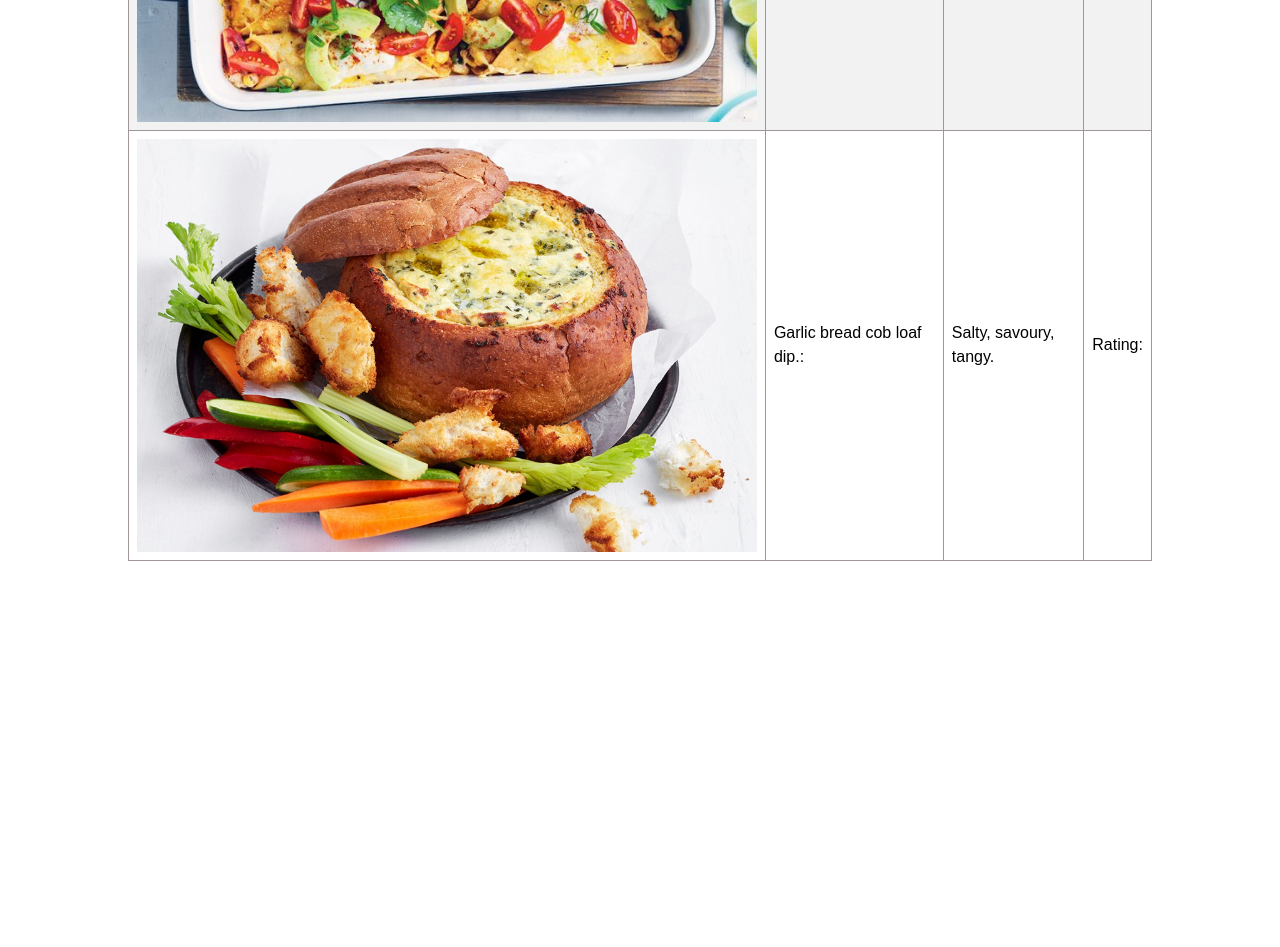
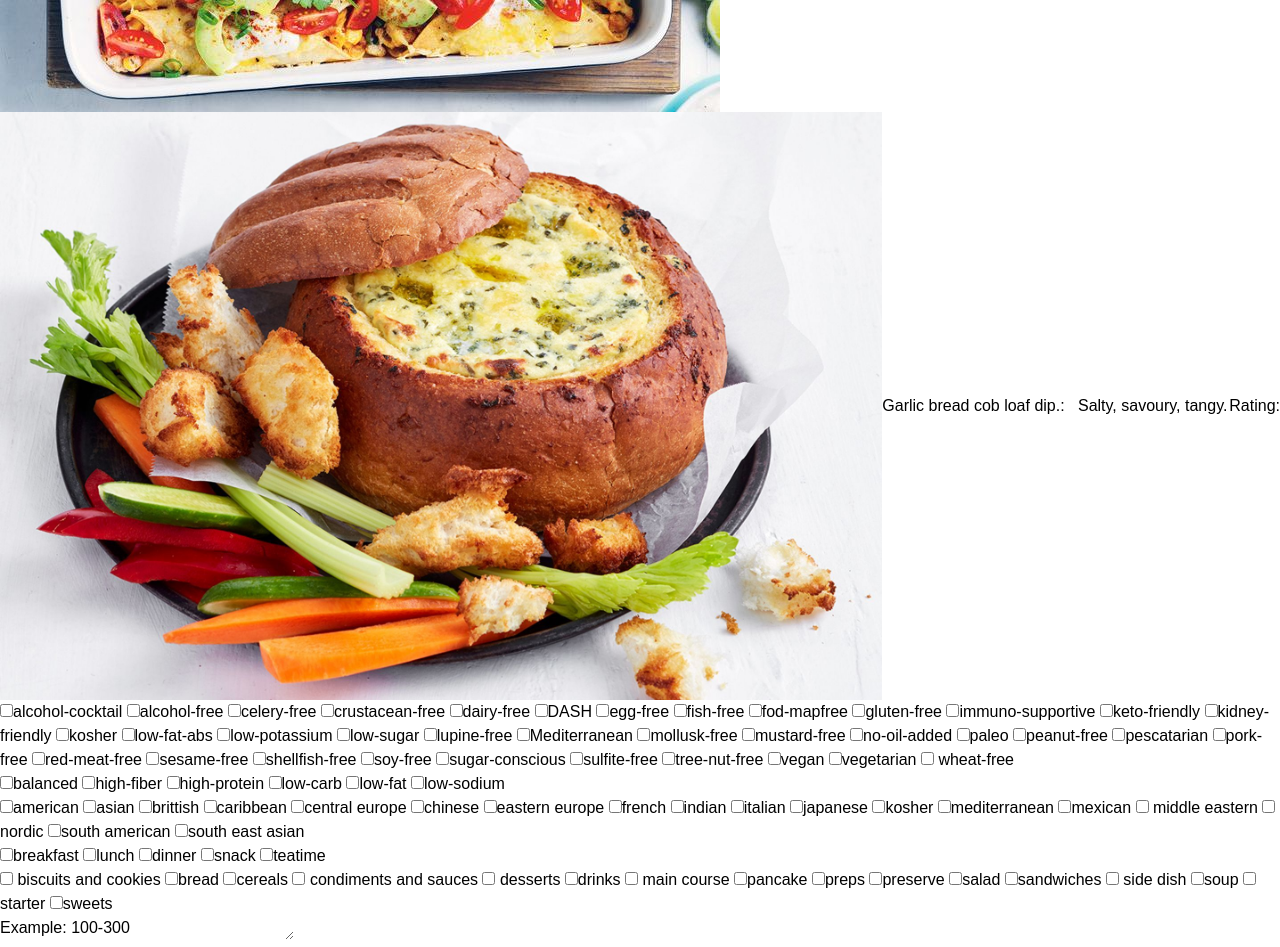
Before and after one commit to alghaibb/project1-grp3, a plain HTML site: page index.html in a window 1280 px wide. Shown: the part 1460-2407 px from the top of the page. Before the commit the page ends 2021 px from the top, so only its background shows below. Drawn offline with nearby package versions, Linux system fonts and the light colour scheme; files that its build step writes are made by us from their sources.

Commit message:
search params + java needs work, css

```diff
--- a/assets/js/script.js
+++ b/assets/js/script.js
@@ -178,3 +178,21 @@
     resultsTableEl.style.display = "none";
    // displayRecipes();                                                            //Hy being lazy - remove this at the end
 });
+
+// parameter the dogs
+let checkbox = document.getElementsByClassName("checkbox");
+let params = checkboxValue;
+
+if (checkbox.checked == true) {
+  params.append("health", "value");
+} else {
+  null;
+}
+console.log();
+
+
+
+
+//Add a second foo parameter.
+
+//Query string is now: 'foo=1&bar=2&foo=4'
--- a/index.html
+++ b/index.html
@@ -5,7 +5,7 @@
     <meta name="viewport" content="width=device-width, initial-scale=1.0">
     <meta http-equiv="X-UA-Compatible" content="ie=edge">
     <title>Group 3 Project</title>
-        <link rel="stylesheet" href="./assets/css/reset.css">
+    <link rel="stylesheet" href="./assets/reset.css">
     <script src="https://kit.fontawesome.com/2ff847350a.js" crossorigin="anonymous"></script>
     <script src="https://cdn.tailwindcss.com"></script>
     <link rel="stylesheet" href="./assets/css/style.css">
@@ -13,51 +13,33 @@
 <body>
     <!-- HEADER SECTION - MJ -->
     <header>
-            <h1 id = "heading" class="font-bold text-gray-800 text-4xl text-center mt-5">
-                <span class="text-4xl text-center mt-5 text-teal-600 font-bold">Recipies</span>
+        <h1 class="font-bold text-gray-800 text-2xl text-center mt-5">
+            <span class="text-2xl text-center mt-5 text-teal-600 font-bold">Recipies</span>
             for Disaster
         </h1>
     </header>
 
     <!-- NAVBAR SECTION - MJ -->
-        <div id = "search-recipe" class= "navbar flex justify-center">
-            <div class="search-box flex justify-center rounded bg-white-200">
-                <input
+    <div class="navbar flex justify-center">
+        <div class="search-box flex justify-center rounded bg-white">
+            <input class="checkbox"
             type="search"
             name="search"
             id="search"
             placeholder="Search for your desired recipie"
-                class="w-96 rounded bg-transparent px-4 py-1 text-gray-900 ring focus:outline-none focus:ring
+            class="w-96 rounded bg-transparent px-4 py-1 text-gray-900 focus:outline-none focus:ring
             focus:ring-teal-600">
+
             <button
             class="search-btn m-2 rounded bg-teal-800 px-4 py-2 text-white hover:bg-teal-600
             focus:outline-none focus:ring focus:ring-teal-600">
-
             <i class="fa-solid fa-magnifying-glass"></i></button>
         </div>
     </div>
 
-<!--Dynamic Recipe Results Table [HL]-->
-        <ul id="recipe-table-results" class = "recipe-table w-fit">
-
- <!-- Dynamic elements that will appear are:
-
-            element='li' class="recipe-container"
-                    element='div' class="link-link"
-                        element='a' class="link-image"
-                        element='img' class="link-img"
-                    element='div' class='recipe-detail-container'
-                        element='h2' class='recipe-title'
-                        element='p' class='recipe-detail'
-                        element='a' class='recipe-link'
-                        element='p' class='recipe-source'
-                        -->
-        </ul>
-
     <!-- RECIPIE TABLE - DM -->
     <div>
-
-            <table id="recipe-table-featured" class = "recipe-table">
+        <table id="customers">
             <tr>
                 <th>Picture:</th>
                 <th>Name:</th>
@@ -65,35 +47,140 @@
                 <th>Rating:</th>
             </tr>
             <tr>
-                    <td> <a href="https://www.taste.com.au/recipes/bbq-haloumi-vegetable-kebabs/e8f3a8fb-958c-4185-8644-f8d1ae78bfad"> <img src="./assets/images/bbq-haloumi-and-vegetable-kebabs-90408-1.jpeg" alt="Barbcue halloumi and vegetable kebabs."></a></td>
+                <td> <a href="https://www.taste.com.au/recipes/bbq-haloumi-vegetable-kebabs/e8f3a8fb-958c-4185-8644-f8d1ae78bfad"> <img src="img\bbq-haloumi-and-vegetable-kebabs-90408-1.jpeg" alt="Barbcue halloumi and vegetable kebabs."></a></td>
                 <td>Bbq, halloumi and vegetable kebabs.</td>
                 <td> Flavour profile: Spicy, umami, savoury.</td>
                 <td>Rating</td>
             </tr>
             <tr>
-                    <td> <a href="https://www.taste.com.au/recipes/honey-mustard-chicken-vegetables-rice/8bc5a0dd-4490-4e35-aa0a-62e2a2e0176d"> <img src="./assets/images/honey-mustard-chicken-and-vegetables-with-rice-106504-1.jpeg" alt="Honey mustard chicken and vegetables with rice."</td>
+                <td> <a href="https://www.taste.com.au/recipes/honey-mustard-chicken-vegetables-rice/8bc5a0dd-4490-4e35-aa0a-62e2a2e0176d"> <img src="img\honey-mustard-chicken-and-vegetables-with-rice-106504-1.jpeg" alt="Honey mustard chicken and vegetables with rice."</td>
                 <td>Honey mustard chicken and vegetables with rice.</td>
                 <td>Flavour profile: Sweet, salty, savoury.</td>
                 <td>Rating</td>
             </tr>
             <tr>
-                    <td>  <a href="https://www.taste.com.au/recipes/creamy-chicken-enchiladas-recipe/tx0pdfij"> <img src="./assets/images/april21_creamy-chicken-enchiladas-taste-170173-1.jpg" alt="creamy chicken enchiladas."></td>
+                <td>  <a href="https://www.taste.com.au/recipes/creamy-chicken-enchiladas-recipe/tx0pdfij"> <img src="img\april21_creamy-chicken-enchiladas-taste-170173-1.jpg" alt="creamy chicken enchiladas."></td>
                 <td>Creamy chicken enchiladas.</td>
                 <td>Flavour profile: Spicy, salty, umami.</td>
                 <td>Rating:</td>
             </tr>
             <tr>
-                    <td> <a href="https://www.taste.com.au/recipes/garlic-bread-cob-loaf-dip/no6qdkkc"> <img src="./assets/images/garlic-bread-cob-loaf-dip-142839-2.jpg" alt="Garlic chicken cob loaf." ></td>
+                <td> <a href="https://www.taste.com.au/recipes/garlic-bread-cob-loaf-dip/no6qdkkc"> <img src="img\garlic-bread-cob-loaf-dip-142839-2.jpg" alt="Garlic chicken cob loaf." ></td>
                 <td>Garlic bread cob loaf dip.:</td>
                 <td>Salty, savoury, tangy.</td>
                 <td>Rating:</td>
             </tr>
         </table>
     </div>
+    <div>
+      <form action="health">
+        <input class="checkbox" type="checkbox" value="alcohol-cocktail">alcohol-cocktail
+        <input class="checkbox" type="checkbox" value="alcohol-free">alcohol-free
+        <input class="checkbox" type="checkbox" value="celery-free">celery-free
+        <input class="checkbox" type="checkbox" value="crustacean-free">crustacean-free
+        <input class="checkbox" type="checkbox" value="dairy-free">dairy-free
+        <input class="checkbox" type="checkbox" value="DASH">DASH
+        <input class="checkbox" type="checkbox" value="egg-free">egg-free
+        <input class="checkbox" type="checkbox" value="fish-free">fish-free
+        <input class="checkbox" type="checkbox" value="fodmap-free">fod-mapfree
+        <input class="checkbox" type="checkbox" value="gluten-free">gluten-free
+        <input class="checkbox" type="checkbox" value="immuno-supportive">immuno-supportive
+        <input class="checkbox" type="checkbox" value="keto-friendly">keto-friendly
+        <input class="checkbox" type="checkbox" value="kidney-friendly">kidney-friendly
+        <input class="checkbox" type="checkbox" value="kosher">kosher
+        <input class="checkbox" type="checkbox" value="low-fat-abs">low-fat-abs
+        <input class="checkbox" type="checkbox" value="low-potassium">low-potassium
+        <input class="checkbox" type="checkbox" value="low-sugar">low-sugar
+        <input class="checkbox" type="checkbox" value="lupine-free">lupine-free
+        <input class="checkbox" type="checkbox" value="Mediterranean">Mediterranean
+        <input class="checkbox" type="checkbox" value="mollusk-free">mollusk-free
+        <input class="checkbox" type="checkbox" value="mustard-free">mustard-free
+        <input class="checkbox" type="checkbox" value="no-oil-added">no-oil-added
+        <input class="checkbox" type="checkbox" value="paleo">paleo
+        <input class="checkbox" type="checkbox" value="peanut-free">peanut-free
+        <input class="checkbox" type="checkbox" value="pescatarian">pescatarian
+        <input class="checkbox" type="checkbox" value="pork-free">pork-free
+        <input class="checkbox" type="checkbox" value="red-meat-free">red-meat-free
+        <input class="checkbox" type="checkbox" value="sesame-free">sesame-free
+        <input class="checkbox" type="checkbox" value="shellfish-free">shellfish-free
+        <input class="checkbox" type="checkbox" value="soy-free">soy-free
+        <input class="checkbox" type="checkbox" value="sugar-conscious">sugar-conscious
+        <input class="checkbox" type="checkbox" value="sulfite-free">sulfite-free
+        <input class="checkbox" type="checkbox" value="tree-nut-free">tree-nut-free
+        <input class="checkbox" type="checkbox" value="vegan">vegan
+        <input class="checkbox" type="checkbox" value="vegetarian">vegetarian
+        <input class="checkbox" type="checkbox" value="wheat-free"> wheat-free
+      </form>
+    </div>
+      <form action="diet">
+      <div id="diet">
+        <input class="checkbox" type="checkbox" value="balanced">balanced
+        <input class="checkbox" type="checkbox" value="high-fiber">high-fiber
+        <input class="checkbox" type="checkbox" value="high-protein">high-protein
+        <input class="checkbox" type="checkbox" value="low-carb">low-carb
+        <input class="checkbox" type="checkbox" value="low-fat">low-fat
+        <input class="checkbox" type="checkbox" value="low-sodium">low-sodium
+      </div>
+    </form>
+    <form action="cuisineType">
+      <div id="cuisineType">
+        <input class="checkbox" type="checkbox" value="american">american
+        <input class="checkbox" type="checkbox" value="asian">asian
+        <input class="checkbox" type="checkbox" value="brittish">brittish
+        <input class="checkbox" type="checkbox" value="caribbean">caribbean
+        <input class="checkbox" type="checkbox" value="central europe">central europe
+        <input class="checkbox" type="checkbox" value="chinese">chinese
+        <input class="checkbox" type="checkbox" value="eastern europe">eastern europe
+        <input class="checkbox" type="checkbox" value="french">french
+        <input class="checkbox" type="checkbox" value="indian">indian
+        <input class="checkbox" type="checkbox" value="italian">italian
+        <input class="checkbox" type="checkbox" value="japanese">japanese
+        <input class="checkbox" type="checkbox" value="kosher">kosher
+        <input class="checkbox" type="checkbox" value="mediterranean">mediterranean
+        <input class="checkbox" type="checkbox" value="mexican">mexican
+        <input class="checkbox" type="checkbox" value="middle eastern"> middle eastern
+        <input class="checkbox" type="checkbox" value="nordic">nordic
+        <input class="checkbox" type="checkbox" value="south american">south american
+        <input class="checkbox" type="checkbox" value="south east asian">south east asian
+      </div>
+    </form>
+      <form action="mealType">
+      <div id="mealType">
+        <input class="checkbox" type="checkbox" value="breakfast">breakfast
+        <input class="checkbox" type="checkbox" value="lunch">lunch
+        <input class="checkbox" type="checkbox" value="dinner">dinner
+        <input class="checkbox" type="checkbox" value="snack">snack
+        <input class="checkbox" type="checkbox" value="teatime">teatime
+      </div>
+    </form>
+    <form action="dishType">
+      <div id="dishType">
+        <input class="checkbox" type="checkbox" value="biscuits and cookies"> biscuits and cookies
+        <input class="checkbox" type="checkbox" value="bread">bread
+        <input class="checkbox" type="checkbox" value="cereals">cereals
+        <input class="checkbox" type="checkbox" value="condiments and sauces"> condiments and sauces
+        <input class="checkbox" type="checkbox" value="desserts"> desserts
+        <input class="checkbox" type="checkbox" value="drinks">drinks
+        <input class="checkbox" type="checkbox" value="main course"> main course
+        <input class="checkbox" type="checkbox" value="pancake">pancake
+        <input class="checkbox" type="checkbox" value="preps">preps
+        <input class="checkbox" type="checkbox" value="preserve">preserve
+        <input class="checkbox" type="checkbox" value="salad">salad
+        <input class="checkbox" type="checkbox" value="sandwiches">sandwiches
+        <input class="checkbox" type="checkbox" value="side dish"> side dish
+        <input class="checkbox" type="checkbox" value="soup">soup
+        <input class="checkbox" type="checkbox" value="starter">starter
+        <input class="checkbox" type="checkbox" value="sweets">sweets
+      </div>
+
+      <div>
+        <textarea name="Calories" id="calorieTextArea" cols="30" rows="1">Example: 100-300</textarea>
+      </div>
+
+
 
     <footer></footer>
 </body>
-
 <script
   src="https://code.jquery.com/jquery-3.7.1.min.js"
   integrity="sha256-/JqT3SQfawRcv/BIHPThkBvs0OEvtFFmqPF/lYI/Cxo="
```
Lines whose indentation alone changed are shown as unchanged.
